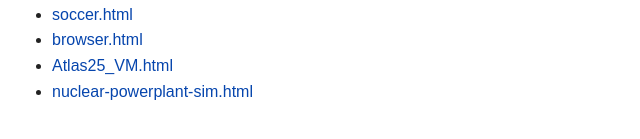
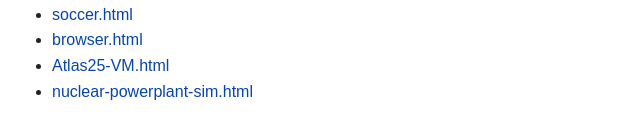
Before and after one commit to Purplegon2/Purplegon-s-Library, a plain HTML site: page index.html in a window 1280 px wide. Shown: the part 315-454 px from the top of the page, 208-848 px from the left. Drawn offline with Linux system fonts and the light colour scheme.

Commit message:
Update index.html

```diff
--- a/index.html
+++ b/index.html
@@ -44,7 +44,7 @@
         <li><a href="https://purplegon2.github.io/Aron-Encyclopedia/#/home">aron-encyclopedia.html</a></li>
         <li><a href="library/soccer.html">soccer.html</a></li>
         <li><a href="library/browser.html">browser.html</a></li>
-        <li><a href="library/computadora.html">Atlas25_VM.html</a></li>
+        <li><a href="library/computadora.html">Atlas25-VM.html</a></li>
         <li><a href="library/Atlas_Nuclear_Powerstation.html">nuclear-powerplant-sim.html</a></li>
     </ul>
 
```
